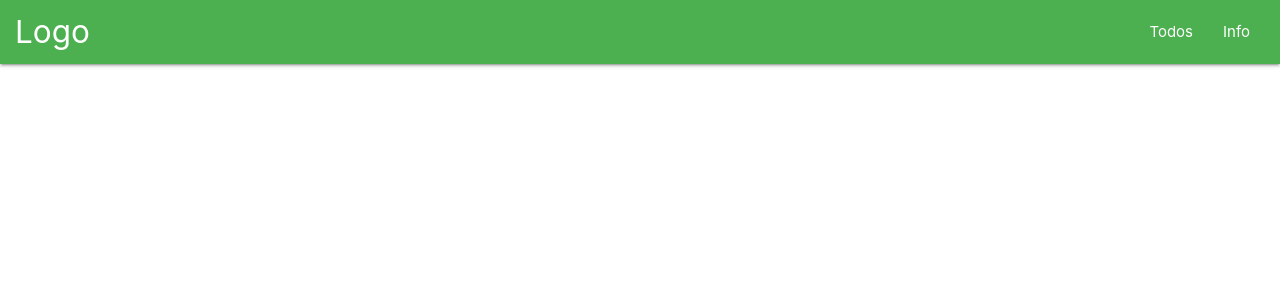
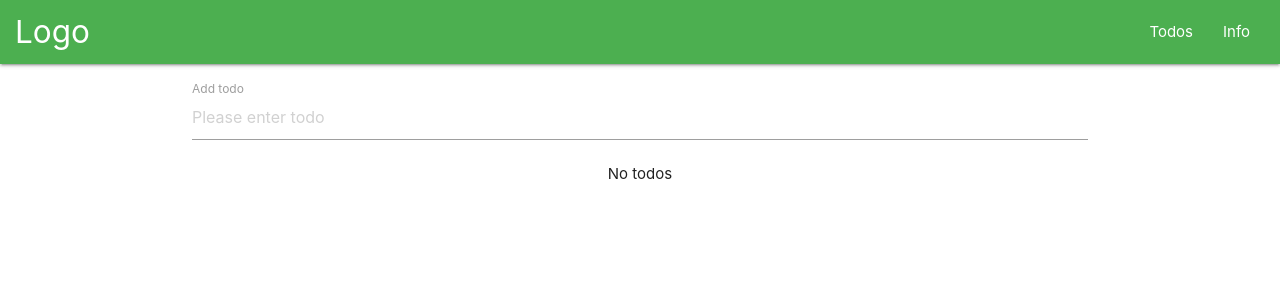
Before and after one commit to ruslanbabkin01/todos-app, a React (Create React App) app: page /todo-app/ in a window 1280 px wide. Before the commit this address had no page. Shown: the top 300 px of the page. Built offline with nearby package versions, Linux system fonts and the light colour scheme.

Commit message:
add basename

```diff
--- a/package.json
+++ b/package.json
@@ -1,5 +1,5 @@
 {
-  "name": "ts-todos-practice",
+  "name": "todo-app",
   "version": "0.1.0",
   "private": true,
   "dependencies": {
@@ -14,7 +14,6 @@
     "react-dom": "^18.2.0",
     "react-router-dom": "^6.6.1",
     "react-scripts": "5.0.1",
-    "react-toastify": "^9.1.1",
     "typescript": "^4.9.4",
     "web-vitals": "^2.1.4"
   },
--- a/src/components/App.tsx
+++ b/src/components/App.tsx
@@ -6,7 +6,7 @@ import { AboutPage } from 'pages/AboutPage';
 
 export const App: React.FC = () => {
   return (
-    <BrowserRouter>
+    <BrowserRouter basename="/todo-app">
       <Navbar />
       <div className="container">
         <Routes>
--- a/src/components/TodoForm.tsx
+++ b/src/components/TodoForm.tsx
@@ -29,12 +29,11 @@ export const TodoForm: React.FC<TodoFormProps> = ({ onAddTodo }) => {
         id="title"
         value={title}
         onChange={onChangeHandler}
-        placeholder="Add todo"
+        placeholder="Please enter todo"
       />
       <label htmlFor="title" className="active">
-        Please enter todo
+        Add todo
       </label>
-      <button type="submit">Add</button>
     </form>
   );
 };
--- a/src/components/TodoList.tsx
+++ b/src/components/TodoList.tsx
@@ -35,7 +35,7 @@ export const TodoList: React.FC<ITodoListProps> = ({
               <input
                 type="checkbox"
                 checked={todo.completed}
-                onChange={onToggleTodo.bind(null, todo.id)}
+                onChange={() => onToggleTodo(todo.id)}
               />
               <span>{todo.title}</span>
               <i
--- a/src/pages/TodosPage.tsx
+++ b/src/pages/TodosPage.tsx
@@ -28,16 +28,16 @@ export const TodosPage: React.FC = () => {
     }
   }
 
-  function todoToggleHandler(id: number) {
-    setTodos(prevState =>
-      prevState.map(todo => {
+  const todoToggleHandler = (id: number) => {
+    setTodos(prev =>
+      prev.map(todo => {
         if (todo.id === id) {
           todo.completed = !todo.completed;
         }
         return todo;
       })
     );
-  }
+  };
 
   return (
     <>
```
Also changed, not shown: 1 other file (tests, documents, lock files or other folders).
